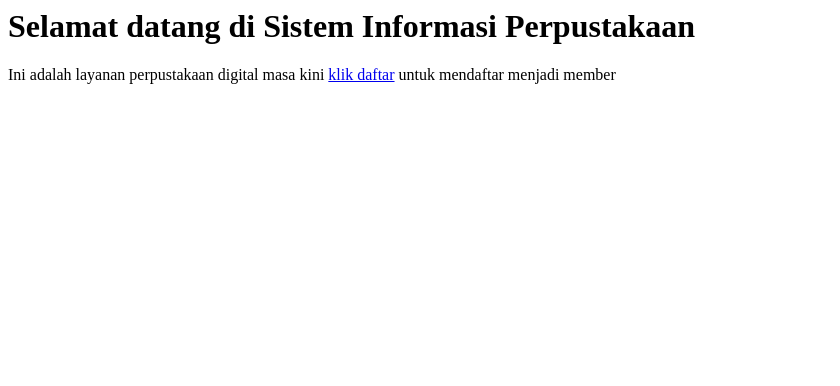
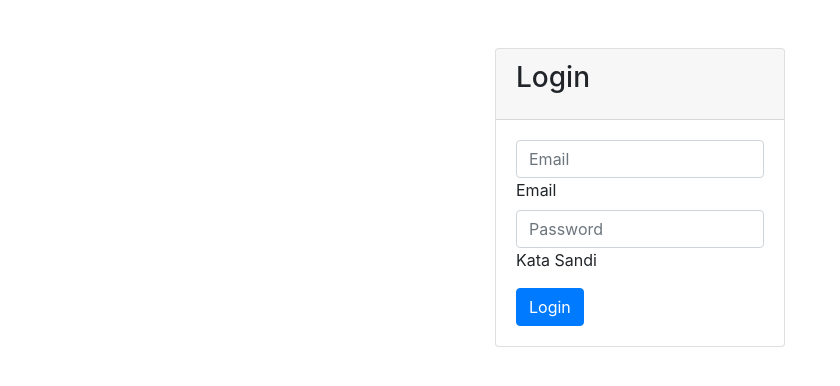
Before and after one commit to fiestabengbeng/pustaka-booking_12200739, a CodeIgniter 4 app: template app/Views/halaman/login.php in a window 1280 px wide. Shown: the top 386 px of the page, without its empty margins (0-840 px from the left). Run offline with PHP 8.4 and a stand-in for CodeIgniter, Linux system fonts and the light colour scheme; the template is opened without the code that fills it, so the values that code supplies are empty; some libraries are stand-ins or nearby versions.

Commit message:
tugas pertemuan 3

```diff
--- a/app/Config/Routes.php
+++ b/app/Config/Routes.php
@@ -34,8 +34,8 @@ $routes->setAutoRoute(true);
 $routes->get('/', 'Home::index');
 $routes->get('/hello', 'Selamatdatang::hal_awal');
 $routes->get('/login', 'Selamatdatang::beranda_login');
+$routes->post('/login', 'Login::cekLogin');
 $routes->get('/daftar-member', 'Selamatdatang::daftar_member');
-
 /*
  * --------------------------------------------------------------------
  * Additional Routing
--- /dev/null
+++ b/app/Views/dasar_tampilan.php
@@ -0,0 +1,12 @@
+<html>
+    <head>
+        <title></title>
+        <link href="<?=base_url('/assets/css/bootstrap.min.css')?>" rel="stylesheet"/>
+    </head>
+    <body>
+
+        <?=$this->rendersection('isiweb')?>
+
+        <script src="<?=base_url('/assets/js/bootstrap.bundle.min.js')?>"></script>
+    </body>
+</html>
--- a/app/Views/halaman/login.php
+++ b/app/Views/halaman/login.php
@@ -1,14 +1,27 @@
-<html>
-    <head>
-        <title>Perpustakaan Login</title>
-    </head>
-    <body>
-
-    <h1>Selamat datang di Sistem Informasi Perpustakaan</h1>
-    <p>
-        Ini adalah layanan perpustakaan digital masa kini
-        <a href="<?=base_url('/daftar-member')?>">klik daftar</a> untuk mendaftar menjadi member
-    </p>
-
-    </body>
-</html>
+    <?=$this->extend('dasar_tampilan');?>
+  <?=$this->section('isiweb')?>
+    <form method="POST" action="<?=base_url('/login')?>">
+    <div class="container col-md-3">
+        <div class="card mt-5">
+             <div class="card-header">
+                <h3 class="card-title">Login</h3>
+             </div>
+            <div class="card-body">
+                <div class="form-floating">
+                <input id="txtEmail" class="form-control"
+                        placeholder="Email"
+                        type="text" name="email" />
+                <label for="txtEmail" >Email</label>
+            </div>
+            <div class="form-floating">
+                <input id="txtpass" class="form-control"
+                        placeholder="Password"
+                        type="password" name="sandi" />
+                <label for="txtPass">Kata Sandi</label>
+            </div>
+            <button class="btn btn-primary mt-2 ">Login</button>
+            </div>
+        </div>
+    </div>
+</form>
+    <?=$this->endSection()?>
```
Also changed, not shown: app/Controllers/Login.php (added, +11 -0 lines).
